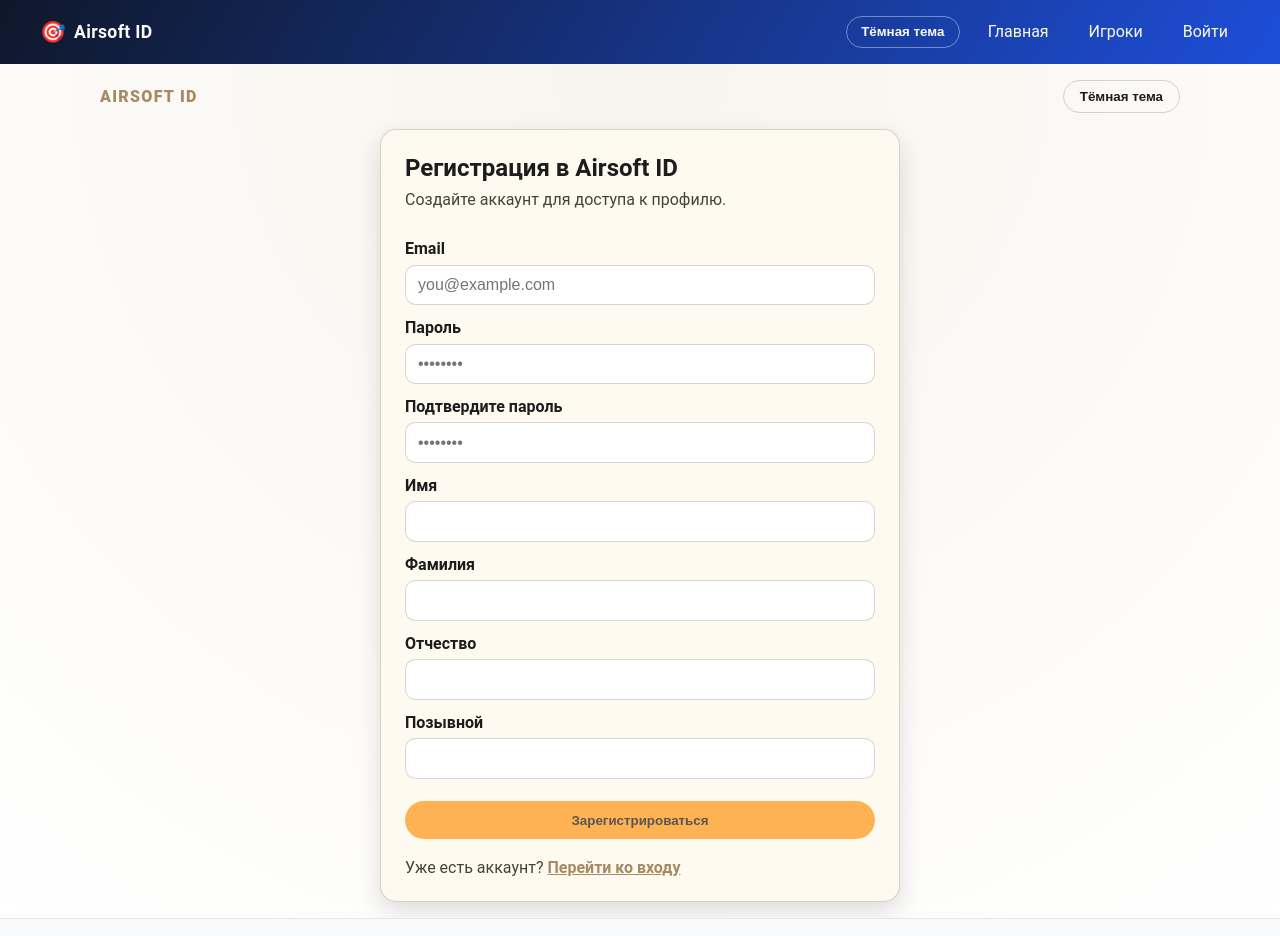
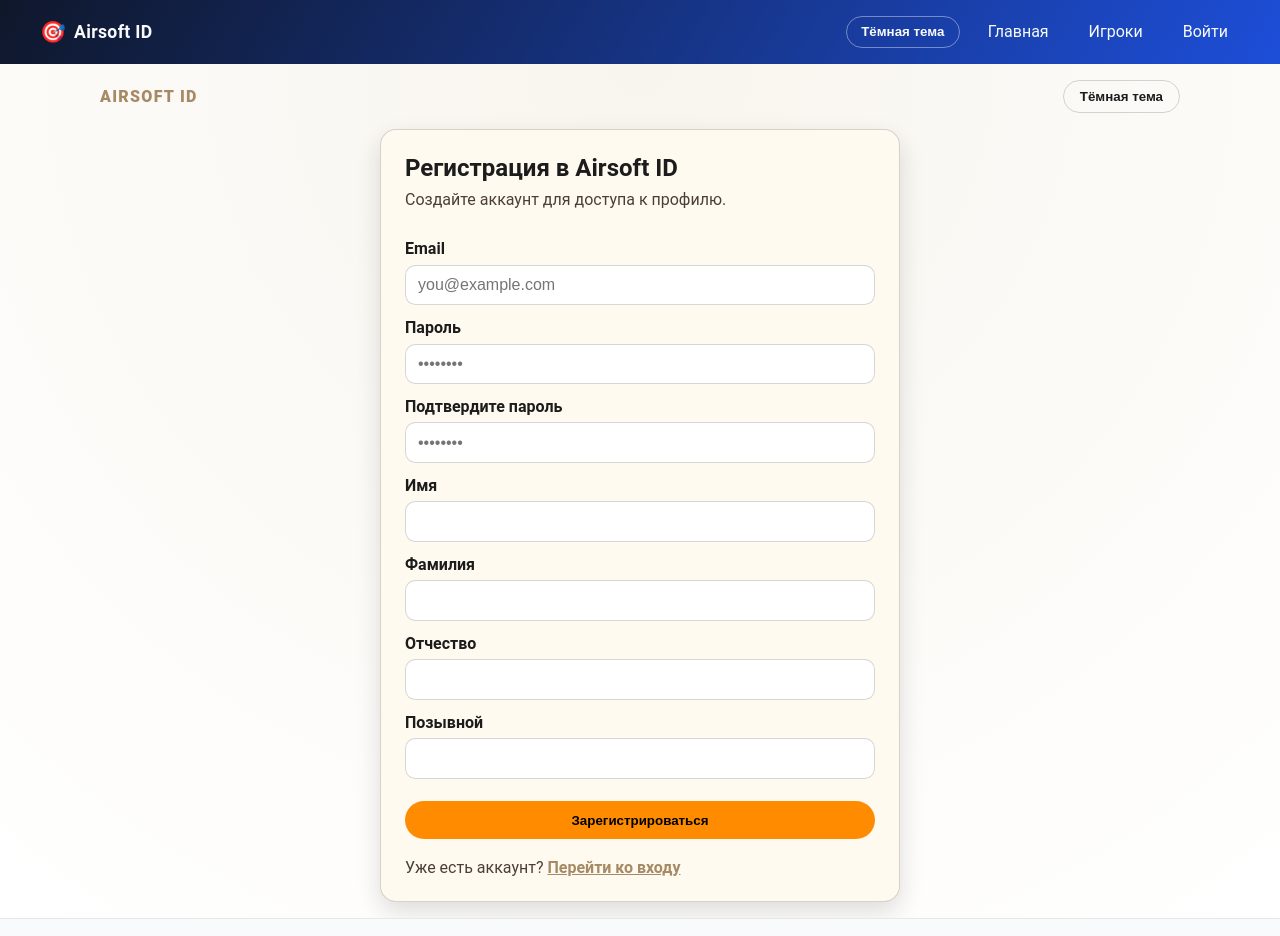
Before and after one commit to Red-Cat-Fat/Airsoft-Id, an Angular app in the folder frontend/: page /register in a window 1280 px wide. Shown: the top 936 px of the page. Built offline with nearby package versions, Linux system fonts and the light colour scheme.

Commit message:
Fix registration button to show validation feedback

```diff
--- a/frontend/src/app/features/auth/pages/register/register-page.component.html
+++ b/frontend/src/app/features/auth/pages/register/register-page.component.html
@@ -43,7 +43,7 @@
 
       <p class="api-error" *ngIf="apiError()">{{ apiError() }}</p>
 
-      <button type="submit" [disabled]="isFormInvalid()">
+      <button type="submit" [disabled]="isSubmitting()">
         {{ isSubmitting() ? 'Регистрация...' : 'Зарегистрироваться' }}
       </button>
     </form>
--- a/frontend/src/app/features/auth/pages/register/register-page.component.ts
+++ b/frontend/src/app/features/auth/pages/register/register-page.component.ts
@@ -1,6 +1,6 @@
 import { CommonModule } from '@angular/common';
 import { HttpErrorResponse } from '@angular/common/http';
-import { Component, computed, inject, signal } from '@angular/core';
+import { Component, inject, signal } from '@angular/core';
 import { AbstractControl, FormBuilder, ReactiveFormsModule, ValidationErrors, ValidatorFn, Validators } from '@angular/forms';
 import { Router, RouterLink } from '@angular/router';
 import { AuthService } from '../../../../core/services/auth.service';
@@ -50,10 +50,6 @@ export class RegisterPageComponent {
   protected readonly firstNameControl = this.registerForm.controls.firstName;
   protected readonly lastNameControl = this.registerForm.controls.lastName;
   protected readonly callsignControl = this.registerForm.controls.callsign;
-
-  protected readonly isFormInvalid = computed(
-    () => this.registerForm.invalid || this.isSubmitting()
-  );
 
   protected toggleTheme(): void {
     this.theme.set(this.theme() === 'light' ? 'dark' : 'light');
```
